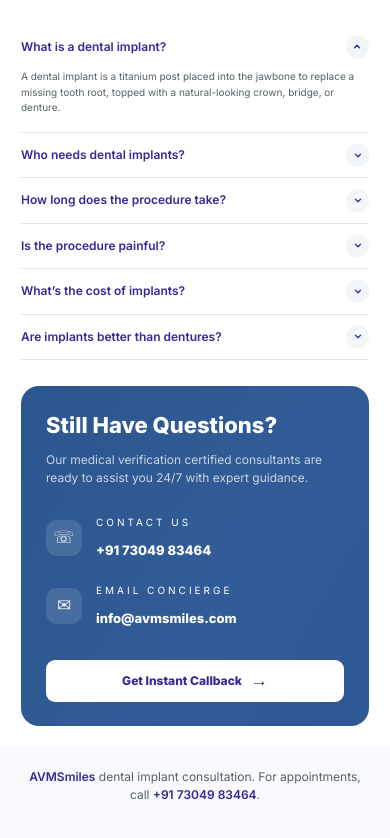
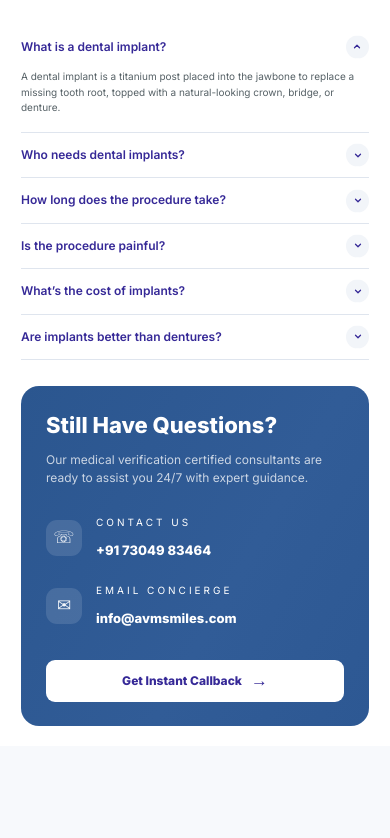
Before and after one commit to orthosquare-marketing/AVM-LP, a website: page dental-implant-10999/index.html in a window 390 px wide. Shown: the part 8208-9046 px from the top of the page. Drawn offline with nearby package versions, Linux system fonts and the light colour scheme.

Commit message:
Remove consultation text and phone number from footer
Co-Authored-By: Claude Opus 4.8 (1M context) <noreply@anthropic.com>

```diff
--- a/dental-implant-10999/index.html
+++ b/dental-implant-10999/index.html
@@ -722,9 +722,7 @@
       <a href="#modal-form">Claim Offer Now</a>
     </div>
 
-    <footer class="bg-[#f7f9fc] px-[24px] py-[22px] pb-[80px] md:pb-[80px] text-center text-[12px] text-[#566166]">
-      <p class="m-0"><a href="http://avmsmiles.com/" target="_blank" rel="noopener noreferrer" class="font-semibold text-[#362997] hover:underline">AVMSmiles</a> dental implant consultation. For appointments, call <a class="font-semibold text-[#362997]" href="tel:+917304983464">+91 73049 83464</a>.</p>
-    </footer>
+    <footer class="bg-[#f7f9fc] px-[24px] py-[22px] pb-[80px] md:pb-[80px] text-center text-[12px] text-[#566166]"></footer>
   </main>
 
   <!-- ============ MODAL ============ -->
```
